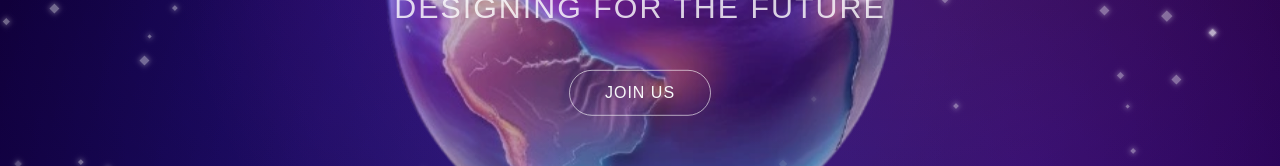
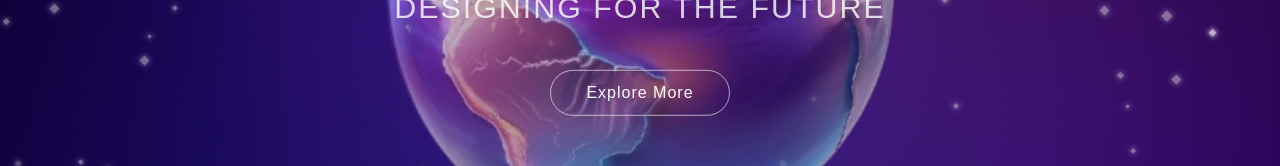
Before and after one commit to kaushalyahiruni/Portfolio, a plain HTML site: page index.html in a window 1280 px wide. Shown: the part 404-570 px from the top of the page. Drawn offline with nearby package versions, Linux system fonts and the light colour scheme.

Commit message:
Update index.html

```diff
--- a/index.html
+++ b/index.html
@@ -47,7 +47,7 @@
                     <div class="text-overlay">
                         <h1 class="display-3 fw-bold text-light mt-4">HIRUNI KAUSHALYA</h1>
                         <p class="tagline text-light-50">DESIGNING FOR THE FUTURE</p>
-                        <button class="btn btn-outline-light mt-4">JOIN US</button>
+                        <button class="btn btn-outline-light mt-4">Explore More</button>
                     </div>
                 </div>
             </div>
@@ -279,4 +279,5 @@
     <script src="script.js"></script>
 </body>
 
+
 </html>
```
